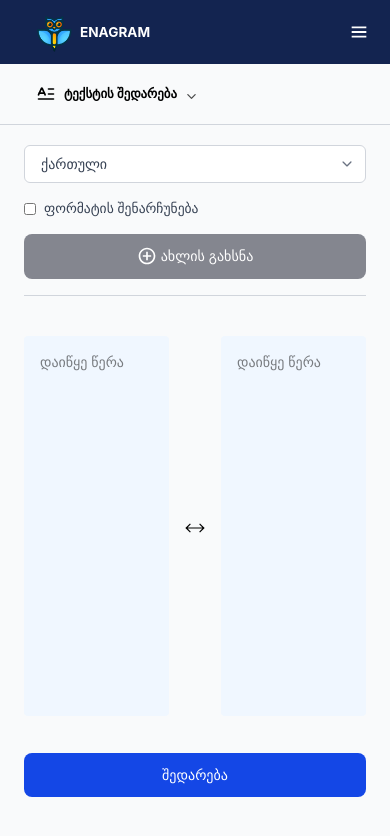
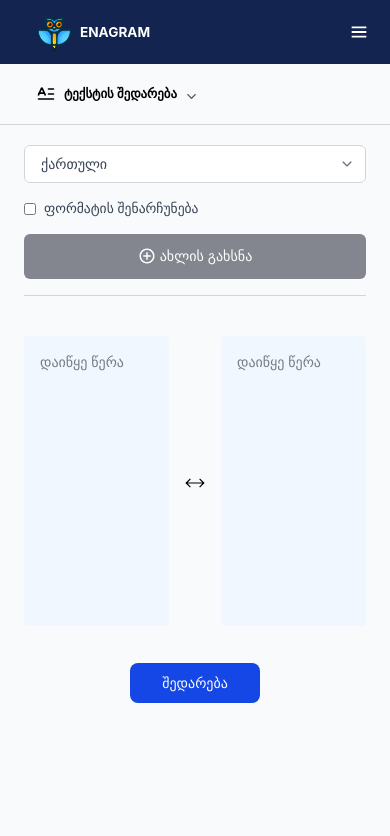
Before and after one commit to Beridze0/text-comparison, a React (Vite) app: page /comparison in a window 390 px wide. Shown: the top 836 px of the page. Built offline with nearby package versions, Linux system fonts and the light colour scheme.

Commit message:
finished responsive

```diff
--- a/src/features/comparison/CompareActions.jsx
+++ b/src/features/comparison/CompareActions.jsx
@@ -1,13 +1,23 @@
 import React from "react";
-import Button from "../../ui/Button";
 
 export default function CompareActions({ diffs, onCompare, onReset }) {
   return (
     <div className="flex gap-2 items-center justify-center">
       {diffs ? (
-        <Button text="ჩასწორება" onClick={onReset} style="px-9 bg-blue-700" />
+        <button
+          onClick={onReset}
+          className="flex text-center justify-center sm:w-fit mt-4 sm:mt-0 items-center gap-2 py-2.5 px-8 sm:px-9 sm:py-3 rounded-lg bg-blue-700 hover:cursor-pointer text-sm text-white"
+        >
+          ჩასწორება
+        </button>
       ) : (
-        <Button text="შედარება" onClick={onCompare} style="px-9 bg-blue-700" />
+        <button
+          text="შედარება"
+          onClick={onCompare}
+          className="flex text-center justify-center sm:w-fit mt-4 sm:mt-0 items-center gap-2 py-2.5 px-8 sm:px-9 sm:py-3 rounded-lg bg-blue-700 hover:cursor-pointer text-sm text-white"
+        >
+          შედარება
+        </button>
       )}
     </div>
   );
--- a/src/features/comparison/ComparisonArea.jsx
+++ b/src/features/comparison/ComparisonArea.jsx
@@ -8,12 +8,12 @@ export default function ComparisonArea({
   placeholder,
 }) {
   return (
-    <div className="min-h-[380px] flex-1">
+    <div className="min-h-[290px] sm:min-h-[380px] flex-1">
       {tokens ? (
         <DiffAreaDisplay tokens={tokens} />
       ) : (
         <textarea
-          className="w-full h-[380px] p-4 bg-[#F0F7FF] rounded font-mono text-sm resize-none outline-none"
+          className="w-full h-[290px] sm:h-[380px]  p-4 bg-[#F0F7FF] rounded font-mono text-sm resize-none outline-none"
           placeholder={placeholder}
           value={value}
           onChange={(e) => onChange(e.target.value)}
--- a/src/features/comparison/DiffAreaDisplay.jsx
+++ b/src/features/comparison/DiffAreaDisplay.jsx
@@ -3,14 +3,14 @@ import React from "react";
 export default function DiffAreaDisplay({ tokens }) {
   if (!tokens || tokens.length === 0) {
     return (
-      <div className="p-3  w-full h-[380px]  rounded font-mono text-sm whitespace-pre-wrap break-words bg-[#F0F7FF] text-gray-400">
+      <div className="p-3  w-full h-[290px] sm:h-[380px] rounded font-mono text-sm whitespace-pre-wrap break-words bg-[#F0F7FF] text-gray-400">
         ცარიელია
       </div>
     );
   }
 
   return (
-    <div className="p-3  w-full h-[380px]  rounded font-mono text-sm whitespace-pre-wrap break-words bg-[#F0F7FF]">
+    <div className="p-3  w-full h-[290px] sm:h-[380px]  rounded font-mono text-sm whitespace-pre-wrap break-words bg-[#F0F7FF]">
       {tokens.map((t, i) => {
         if (t.type === "same") {
           return <span key={i}>{t.text}</span>;
--- a/src/ui/Button.jsx
+++ b/src/ui/Button.jsx
@@ -4,10 +4,10 @@ export default function Button({ icon: Icon, text, onClick, style }) {
   return (
     <button
       onClick={onClick}
-      className={`flex w-full text-center justify-center sm:w-fit mt-4 sm:mt-0 items-center gap-2 p-3 rounded-lg bg-[#383A4899] hover:cursor-pointer text-sm text-white ${style}`}
+      className={`flex w-full text-center justify-center sm:w-fit mt-4 sm:mt-0 items-center gap-2 p-3 rounded-md bg-[#383A4899] hover:cursor-pointer text-sm text-white ${style}`}
     >
       <span className="flex items-center gap-1">
-        {Icon && <Icon className="size-5" />}
+        {Icon && <Icon className="size-4.5" />}
         <span className="text-[0.88rem] sm:text-[0.9rem]">{text}</span>
       </span>
     </button>
```
